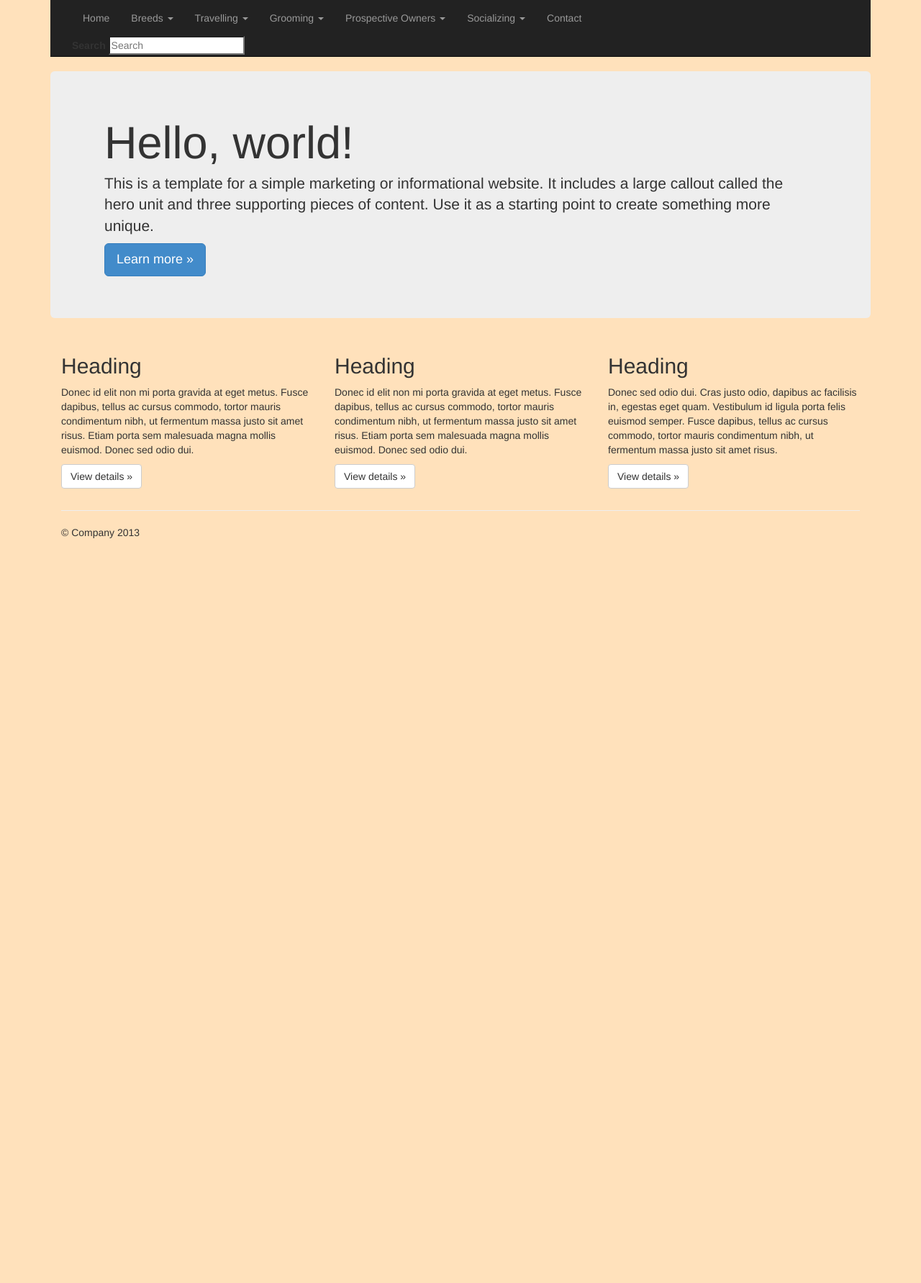
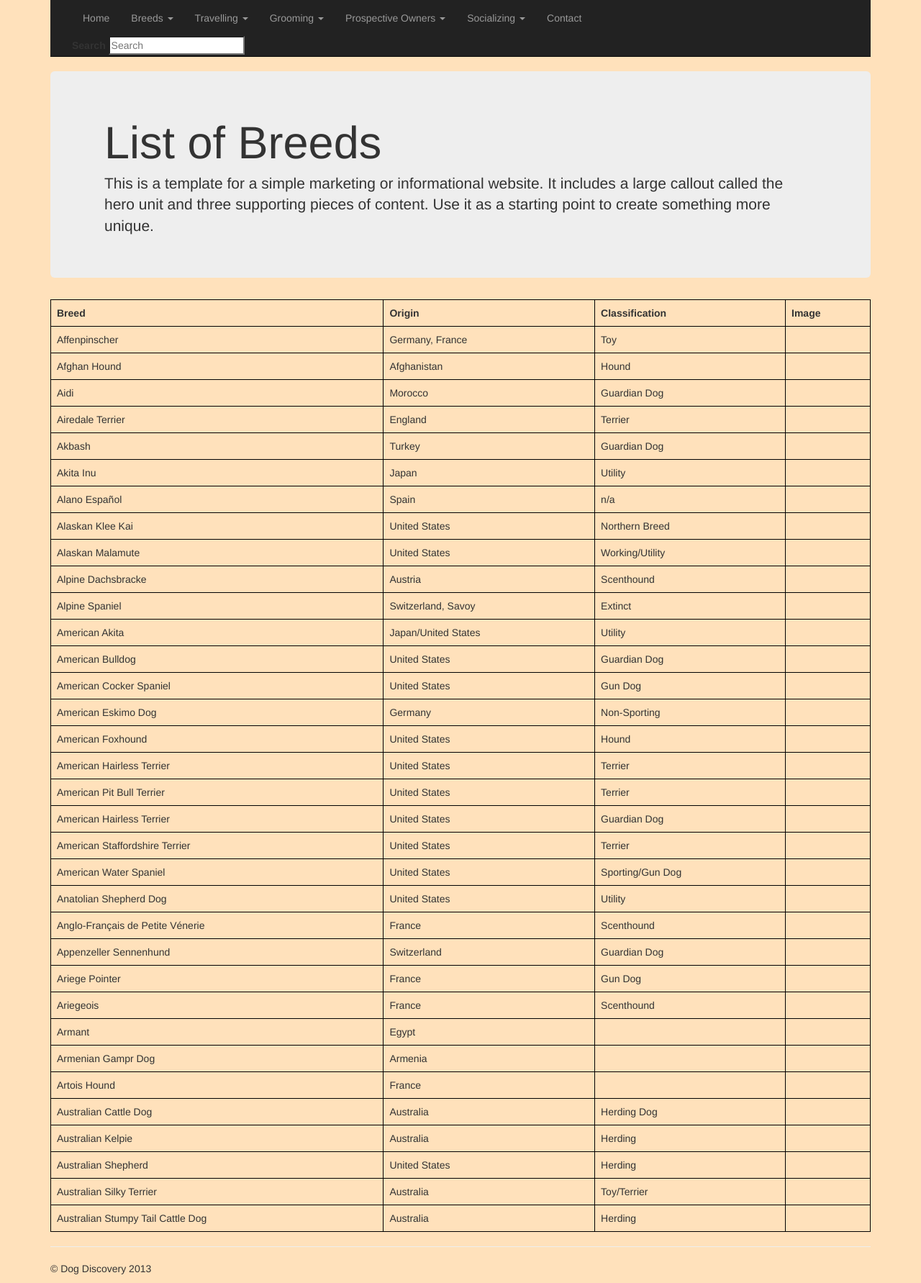
Before and after one commit to stephaniecsanky/large-data-website, a Jekyll site: the page breeds/index.html, which Jekyll copies as it is, in a window 1280 px wide. Shown: the whole page at 72% size. Built offline with Jekyll 4.4.1, drawn with Linux system fonts in a browser that asks for light colours; before the commit the page ends 900 px from its top, so only the background shows below that.

Commit message:
Narrow Jumbotron Added

```diff
--- a/breeds/index.html
+++ b/breeds/index.html
@@ -96,37 +96,230 @@
 
     <!-- Main jumbotron for a primary marketing message or call to action -->
     <div class="jumbotron">
-      <div class="container">
-        <h1>Hello, world!</h1>
+      <div class="container"> <!-- Insert Image for background of this container -->
+        <h1>List of Breeds</h1>
         <p>This is a template for a simple marketing or informational website. It includes a large callout called the hero unit and three supporting pieces of content. Use it as a starting point to create something more unique.</p>
-        <p><a class="btn btn-primary btn-lg">Learn more &raquo;</a></p>
       </div>
     </div>
 
-    <div class="container">
-      <!-- Example row of columns -->
-      <div class="row">
-        <div class="col-lg-4">
-          <h2>Heading</h2>
-          <p>Donec id elit non mi porta gravida at eget metus. Fusce dapibus, tellus ac cursus commodo, tortor mauris condimentum nibh, ut fermentum massa justo sit amet risus. Etiam porta sem malesuada magna mollis euismod. Donec sed odio dui. </p>
-          <p><a class="btn btn-default" href="#">View details &raquo;</a></p>
-        </div>
-        <div class="col-lg-4">
-          <h2>Heading</h2>
-          <p>Donec id elit non mi porta gravida at eget metus. Fusce dapibus, tellus ac cursus commodo, tortor mauris condimentum nibh, ut fermentum massa justo sit amet risus. Etiam porta sem malesuada magna mollis euismod. Donec sed odio dui. </p>
-          <p><a class="btn btn-default" href="#">View details &raquo;</a></p>
-       </div>
-        <div class="col-lg-4">
-          <h2>Heading</h2>
-          <p>Donec sed odio dui. Cras justo odio, dapibus ac facilisis in, egestas eget quam. Vestibulum id ligula porta felis euismod semper. Fusce dapibus, tellus ac cursus commodo, tortor mauris condimentum nibh, ut fermentum massa justo sit amet risus.</p>
-          <p><a class="btn btn-default" href="#">View details &raquo;</a></p>
-        </div>
-      </div>
+     <table class="table table-bordered" style='margin-top: 2%; position:inherit'>
+			<tr>
+				<th>Breed</th>
+				<th>Origin</th>
+				<th>Classification</th>
+				<th>Image</th>
+			</tr>
+			<tr>
+				<td class="notempty">Affenpinscher</td>
+				<td class="notempty">Germany, France</td>
+				<td class="notempty">Toy</td>
+				<td class="notempty"><img src="" class="" alt=""></td>
+			</tr>
+			<tr>
+				<td class="notempty">Afghan Hound</td>
+				<td class="notempty">Afghanistan</td>
+				<td class="notempty">Hound</td>
+				<td class="notempty"><img src="" class="" alt=""></td>
+			</tr>
+			<tr>
+				<td class="notempty">Aidi</td>
+				<td class="notempty">Morocco</td>
+				<td class="notempty">Guardian Dog</td>
+				<td class="notempty"><img src="" class="" alt=""></td>
+			</tr>
+			<tr>
+				<td class="notempty">Airedale Terrier</td>
+				<td class="notempty">England</td>
+				<td class="notempty">Terrier</td>
+				<td class="notempty"><img src="" class="" alt=""></td>
+			</tr>
+			<tr>
+				<td class="notempty">Akbash</td>
+				<td class="notempty">Turkey</td>
+				<td class="notempty">Guardian Dog</td>
+				<td class="notempty"><img src="" class="" alt=""></td>
+			</tr>
+			<tr>
+				<td class="notempty">Akita Inu</td>
+				<td class="notempty">Japan</td>
+				<td class="notempty">Utility</td>
+				<td class="notempty"><img src="" class="" alt=""></td>
+			</tr>
+			<tr>
+				<td class="notempty">Alano Español</td>
+				<td class="notempty">Spain</td>
+				<td class="notempty">n/a</td>
+				<td class="notempty"><img src="" class="" alt=""></td>
+			</tr>
+			<tr>
+				<td class="notempty">Alaskan Klee Kai</td>
+				<td class="notempty">United States</td>
+				<td class="notempty">Northern Breed</td>
+				<td class="notempty"><img src="" class="" alt=""></td>
+			</tr>
+			<tr>
+				<td class="notempty">Alaskan Malamute</td>
+				<td class="notempty">United States</td>
+				<td class="notempty">Working/Utility</td>
+				<td class="notempty"><img src="" class="" alt=""></td>
+			</tr>
+			<tr>
+				<td class="notempty">Alpine Dachsbracke</td>
+				<td class="notempty">Austria</td>
+				<td class="notempty">Scenthound</td>
+				<td class="notempty"><img src="" class="" alt=""></td>
+			</tr>
+			<tr>
+				<td class="notempty">Alpine Spaniel</td>
+				<td class="notempty">Switzerland, Savoy</td>
+				<td class="notempty">Extinct</td>
+				<td class="notempty"><img src="" class="" alt=""></td>
+			</tr>
+			<tr>
+				<td class="notempty">American Akita</td>
+				<td class="notempty">Japan/United States</td>
+				<td class="notempty">Utility</td>
+				<td class="notempty"><img src="" class="" alt=""></td>
+			</tr>
+			<tr>
+				<td class="notempty">American Bulldog</td>
+				<td class="notempty">United States</td>
+				<td class="notempty">Guardian Dog</td>
+				<td class="notempty"><img src="" class="" alt=""></td>
+			</tr>
+			<tr>
+				<td class="notempty">American Cocker Spaniel</td>
+				<td class="notempty">United States</td>
+				<td class="notempty">Gun Dog</td>
+				<td class="notempty"><img src="" class="" alt=""></td>
+			</tr>
+			<tr>
+				<td class="notempty">American Eskimo Dog</td>
+				<td class="notempty">Germany</td>
+				<td class="notempty">Non-Sporting</td>
+				<td class="notempty"><img src="" class="" alt=""></td>
+			</tr>
+			<tr>
+				<td class="notempty">American Foxhound</td>
+				<td class="notempty">United States</td>
+				<td class="notempty">Hound</td>
+				<td class="notempty"><img src="" class="" alt=""></td>
+			</tr>
+			<tr>
+				<td class="notempty">American Hairless Terrier</td>
+				<td class="notempty">United States</td>
+				<td class="notempty">Terrier</td>
+				<td class="notempty"><img src="" class="" alt=""></td>
+			</tr>
+			<tr>
+				<td class="notempty">American Pit Bull Terrier</td>
+				<td class="notempty">United States</td>
+				<td class="notempty">Terrier</td>
+				<td class="notempty"><img src="" class="" alt=""></td>
+			</tr>
+			<tr>
+				<td class="notempty">American Hairless Terrier</td>
+				<td class="notempty">United States</td>
+				<td class="notempty">Guardian Dog</td>
+				<td class="notempty"><img src="" class="" alt=""></td>
+			</tr>
+			<tr>
+				<td class="notempty">American Staffordshire Terrier</td>
+				<td class="notempty">United States</td>
+				<td class="notempty">Terrier</td>
+				<td class="notempty"><img src="" class="" alt=""></td>
+			</tr>
+			<tr>
+				<td class="notempty">American Water Spaniel</td>
+				<td class="notempty">United States</td>
+				<td class="notempty">Sporting/Gun Dog</td>
+				<td class="notempty"><img src="" class="" alt=""></td>
+			</tr>
+			<tr>
+				<td class="notempty">Anatolian Shepherd Dog</td>
+				<td class="notempty">United States</td>
+				<td class="notempty">Utility</td>
+				<td class="notempty"><img src="" class="" alt=""></td>
+			</tr>
+			<tr>
+				<td class="notempty">Anglo-Français de Petite Vénerie</td>
+				<td class="notempty">France</td>
+				<td class="notempty">Scenthound</td>
+				<td class="notempty"><img src="" class="" alt=""></td>
+			</tr>
+			<tr>
+				<td class="notempty">Appenzeller Sennenhund</td>
+				<td class="notempty">Switzerland</td>
+				<td class="notempty">Guardian Dog</td>
+				<td class="notempty"><img src="" class="" alt=""></td>
+			</tr>
+			<tr>
+				<td class="notempty">Ariege Pointer</td>
+				<td class="notempty">France</td>
+				<td class="notempty">Gun Dog</td>
+				<td class="notempty"><img src="" class="" alt=""></td>
+			</tr>
+			<tr>
+				<td class="notempty">Ariegeois</td>
+				<td class="notempty">France</td>
+				<td class="notempty">Scenthound</td>
+				<td class="notempty"><img src="" class="" alt=""></td>
+			</tr>
+			<tr>
+				<td class="notempty">Armant</td>
+				<td class="notempty">Egypt</td>
+				<td class="notempty"></td>
+				<td class="notempty"><img src="" class="" alt=""></td>
+			</tr>
+			<tr>
+				<td class="notempty">Armenian Gampr Dog</td>
+				<td class="notempty">Armenia</td>
+				<td class="notempty"></td>
+				<td class="notempty"><img src="" class="" alt=""></td>
+			</tr>
+			<tr>
+				<td class="notempty">Artois Hound</td>
+				<td class="notempty">France</td>
+				<td class="notempty"></td>
+				<td class="notempty"><img src="" class="" alt=""></td>
+			</tr>
+			<tr>
+				<td class="notempty">Australian Cattle Dog</td>
+				<td class="notempty">Australia</td>
+				<td class="notempty">Herding Dog</td>
+				<td class="notempty"><img src="" class="" alt=""></td>
+			</tr>
+			<tr>
+				<td class="notempty">Australian Kelpie</td>
+				<td class="notempty">Australia</td>
+				<td class="notempty">Herding</td>
+				<td class="notempty"><img src="" class="" alt=""></td>
+			</tr>
+			<tr>
+				<td class="notempty">Australian Shepherd</td>
+				<td class="notempty">United States</td>
+				<td class="notempty">Herding</td>
+				<td class="notempty"><img src="" class="" alt=""></td>
+			</tr>
+			<tr>
+				<td class="notempty">Australian Silky Terrier</td>
+				<td class="notempty">Australia</td>
+				<td class="notempty">Toy/Terrier</td>
+				<td class="notempty"><img src="" class="" alt=""></td>
+			</tr>
+			<tr>
+				<td class="notempty">Australian Stumpy Tail Cattle Dog</td>
+				<td class="notempty">Australia</td>
+				<td class="notempty">Herding</td>
+				<td class="notempty"><img src="" class="" alt=""></td>
+			</tr>
+		</table>
+
 
       <hr>
 
       <footer>
-        <p>&copy; Company 2013</p>
+        <p>&copy; Dog Discovery 2013</p>
       </footer>
     </div> <!-- /container -->
 
@@ -136,6 +329,6 @@
     <!-- Placed at the end of the document so the pages load faster -->
     <script src="../assets/js/jquery.js"></script>
     <script src="../dist/js/bootstrap.min.js"></script>
-	<script src="../Desktop/bootstrap-3.0.0/assets/js/holder.js"></script>
+	<script src="../assets/js/holder.js"></script>
   </body>
 </html>
```
Also changed, not shown: css/jumbotron-narrow.css (added, +79 -0 lines), dist/css/bootstrap.css.
